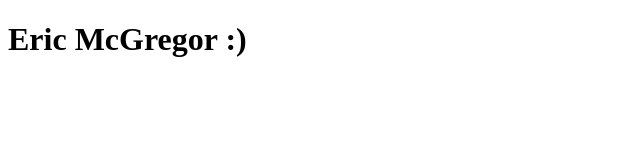
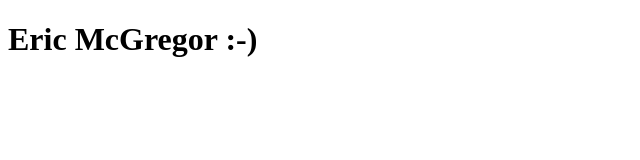
Before and after one commit to erimcg/vue-apps, a plain HTML site: page index.html in a window 1280 px wide. Shown: the full height of the page, 0-640 px from the left. Drawn offline with Linux system fonts and the light colour scheme.

Commit message:
added nose

```diff
--- a/index.html
+++ b/index.html
@@ -6,6 +6,6 @@
     </head>
 
     <body>
-        <h1>Eric McGregor :)</h1>
+        <h1>Eric McGregor :-)</h1>
     </body>
 </html>
```
